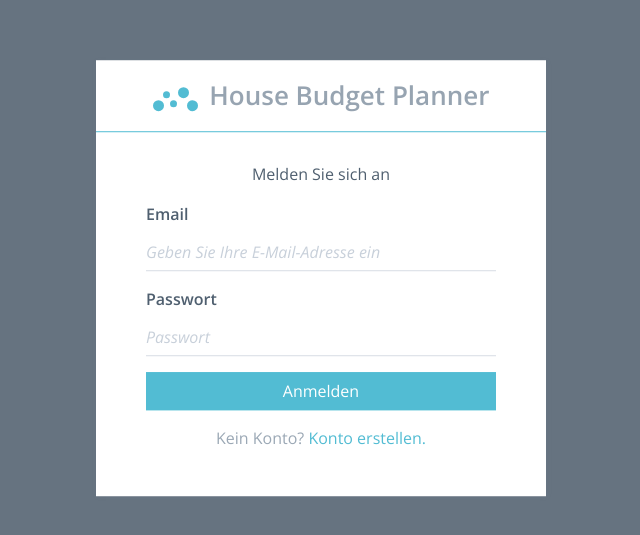
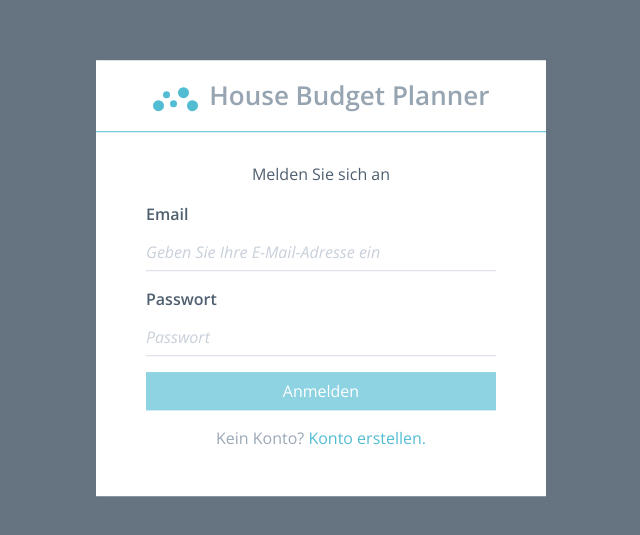
Before and after one commit to elured/HouseBudget, an Angular app: page /login in a window 1280 px wide. Shown: the part 117-652 px from the top of the page, without its empty margins (319-959 px from the left). Built offline with nearby package versions, Linux system fonts and the light colour scheme.

Commit message:
LoginPage - Validation

```diff
--- a/src/app/app.module.ts
+++ b/src/app/app.module.ts
@@ -14,7 +14,6 @@ import { from } from 'rxjs';
   imports: [
     BrowserModule,
     AppRoutingModule,
-    FormsModule,
     AuthenticationModule,
     AppRoutingModule
   ],
--- a/src/app/authentication/authentication.module.ts
+++ b/src/app/authentication/authentication.module.ts
@@ -5,6 +5,7 @@ import { RegistrationComponent } from './registration/registration.component';
 import { LoginComponent } from './login/login.component';
 import { AuthenticationComponent } from './authentication.component';
 import { AuthenticationRoutingModule } from './authentication-routing.module';
+import { SharedModule } from '../shared/shared.module';
 
 @NgModule({
     declarations:
@@ -15,7 +16,8 @@ import { AuthenticationRoutingModule } from './authentication-routing.module';
         ],
     imports: [
         CommonModule,
-        AuthenticationRoutingModule
+        AuthenticationRoutingModule,
+        SharedModule
     ]
 })
 export class AuthenticationModule{}
--- a/src/app/authentication/login/login.component.html
+++ b/src/app/authentication/login/login.component.html
@@ -1,15 +1,42 @@
 <p class="text-xs-center">Melden Sie sich an</p>
-<form>
-  <div class="form-group">
+<form [formGroup]="form" (ngSubmit)="onSubmit()">
+  <div class="form-group"
+      [ngClass]="{'has-error': form.get('email').invalid && form.get('email').touched}">
     <label for="email">Email</label>
-    <input type="text" class="form-control underlined" id="email" placeholder="Geben Sie Ihre E-Mail-Adresse ein">
+    <input type="text"
+      class="form-control underlined"
+      id="email"
+      placeholder="Geben Sie Ihre E-Mail-Adresse ein"
+      formControlName="email">
+      <span class="form-help-text" *ngIf="form.get('email').invalid && form.get('email').touched">
+        <span *ngIf="form.get('email')['errors']['required']">E-mail kann nicht leer sein</span>
+        <span *ngIf="form.get('email')['errors']['email']">E-mail ist nicht korrekt</span>
+      </span>
+
+  </div>
+  <div class="form-group"
+        [ngClass]="{'has-error': form.get('password').invalid && form.get('password').touched}">
+    <label for="password">Passwort</label>
+    <input type="password"
+      class="form-control underlined"
+      id="password"
+      placeholder="Passwort"
+      formControlName="password">
+      <span class="form-help-text" *ngIf="form.get('password').invalid && form.get('password').touched">
+        <span *ngIf="form.get('password')['errors']['required']">Passwort kann nicht leer sein</span>
+        <span *ngIf="form.get('password')['errors']['minlength']">Passwort muss größer als
+            {{ form.get('password')['errors']['minlength']['requiredLength'] }} Zeichen sein. Bis jetzt wurde
+            {{ form.get('password')['errors']['minlength']['actualLength'] }}
+            Zeichen eingegeben.</span>
+      </span>
   </div>
   <div class="form-group">
-    <label for="password">Passwort</label>
-    <input type="password" class="form-control underlined" id="password" placeholder="Passwort">
-  </div>
-  <div class="form-group">
-    <button type="submit" class="btn btn-block btn-primary">Anmelden</button>
+    <button
+      type="submit"
+      class="btn btn-block btn-primary"
+      [disabled]="form.invalid">
+        Anmelden
+  </button>
   </div>
   <div class="form-group">
     <p class="text-muted text-xs-center">
--- a/src/app/authentication/login/login.component.ts
+++ b/src/app/authentication/login/login.component.ts
@@ -1,4 +1,5 @@
 import { Component, OnInit } from '@angular/core';
+import { FormGroup, FormControl, Validators } from '@angular/forms';
 
 @Component({
   selector: 'hb-login',
@@ -7,9 +8,18 @@ import { Component, OnInit } from '@angular/core';
 })
 export class LoginComponent implements OnInit {
 
+  form: FormGroup;
+
   constructor() { }
 
   ngOnInit() {
+    this.form = new FormGroup({
+      'email': new FormControl(null, [Validators.required, Validators.email]),
+      'password': new FormControl(null, [Validators.required, Validators.minLength(6)])
+    });
   }
 
+  onSubmit(){
+    console.log(this.form);
+  }
 }
```
Also changed, not shown: src/app/shared/shared.module.ts (added, +9 -0 lines).
